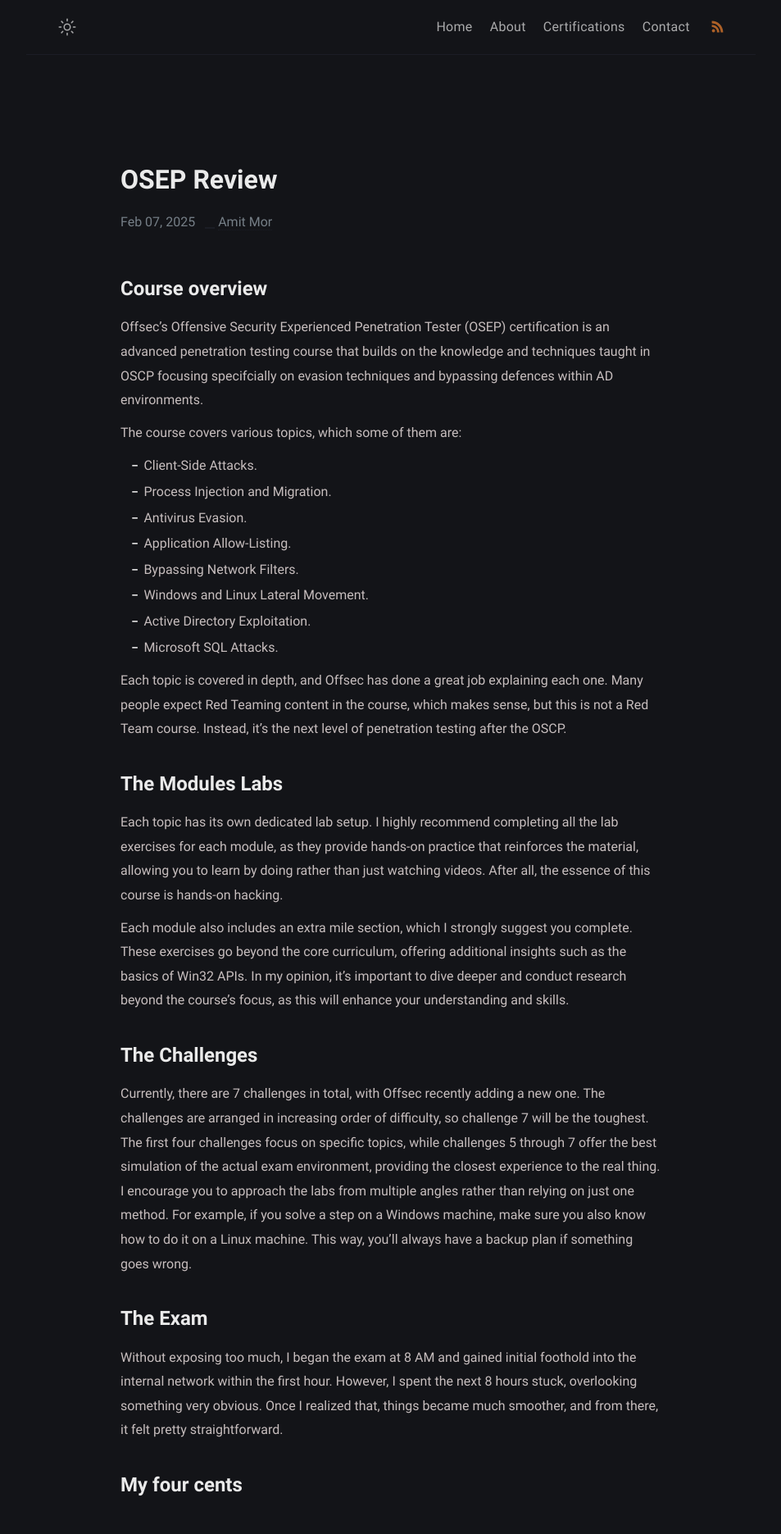
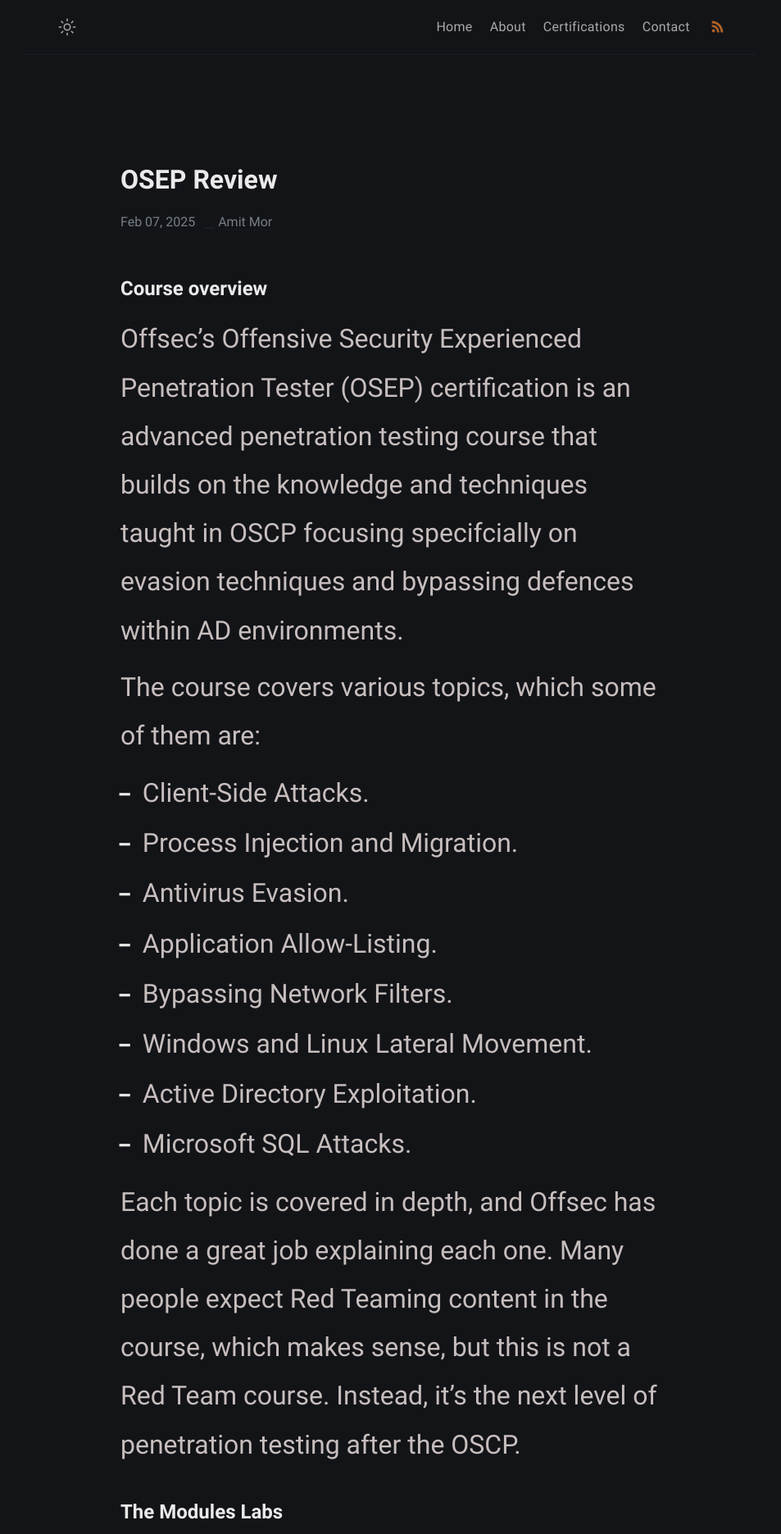
Before and after one commit to Extravenger/extravenger.github.io, a Jekyll site: the page built from _posts/OSEP-Review/2025-02-10-osep-review.md, in a window 1280 px wide. Shown: the top 1871 px of the page at 82% size, without its empty margins (163-1116 px from the left). Built offline with Jekyll 4.4.1, drawn with Linux system fonts in a browser that asks for light colours; some of the changed text lies outside the part shown.

Commit message:
Update style.scss

```diff
--- a/assets/css/style.scss
+++ b/assets/css/style.scss
@@ -8,7 +8,7 @@
 }
 
 .post-body {
-  font-size: 1.5; /* Adjust as needed */
+  font-size: 2em; /* Adjust as needed */
 }
 
 /* Makes the entire cards clickable */
```
